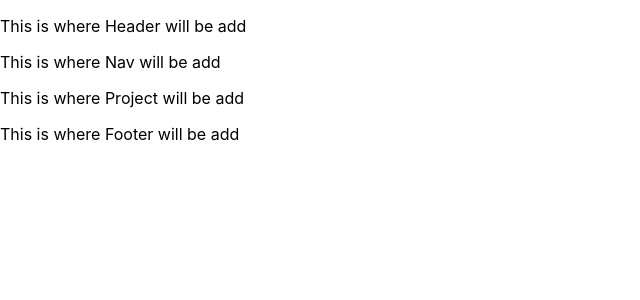
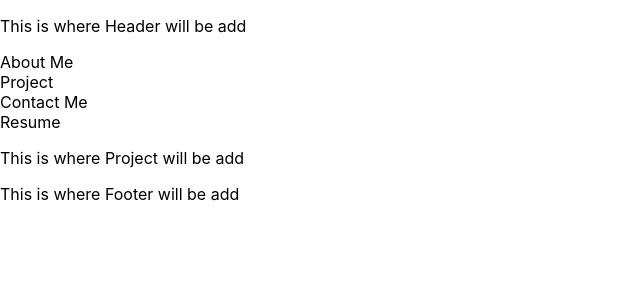
Before and after one commit to jlara65/react-portfolio, a React (Create React App) app: page / in a window 1280 px wide. Shown: the top 300 px of the page, without its empty margins (0-640 px from the left). Built offline with nearby package versions, Linux system fonts and the light colour scheme.

Commit message:
installed npm react-bootstrap. Added mocking nav with bootstrap/nav

```diff
--- a/package.json
+++ b/package.json
@@ -6,7 +6,9 @@
     "@testing-library/jest-dom": "^5.16.4",
     "@testing-library/react": "^11.1.0",
     "@testing-library/user-event": "^13.5.0",
+    "bootstrap": "^5.2.3",
     "react": "^17.0.2",
+    "react-bootstrap": "^2.6.0",
     "react-dom": "^17.0.2",
     "react-scripts": "5.0.1",
     "web-vitals": "^2.1.4"
--- a/src/components/Navigation/index.js
+++ b/src/components/Navigation/index.js
@@ -1,11 +1,15 @@
 // Navigation INDEX.JS
 import React from 'react';
+import Nav from 'react-bootstrap/Nav';
 
 function Navigation() {
   return (
-    <section>
-      <p>This is where Nav will be add</p>
-    </section>
+    <Nav>
+      <Nav.Item>About Me</Nav.Item>
+      <Nav.Item>Project</Nav.Item>
+      <Nav.Item>Contact Me</Nav.Item>
+      <Nav.Item>Resume</Nav.Item>
+    </Nav>
   );
 }
 
```
Also changed, not shown: 1 other file (tests, documents, lock files or other folders).
